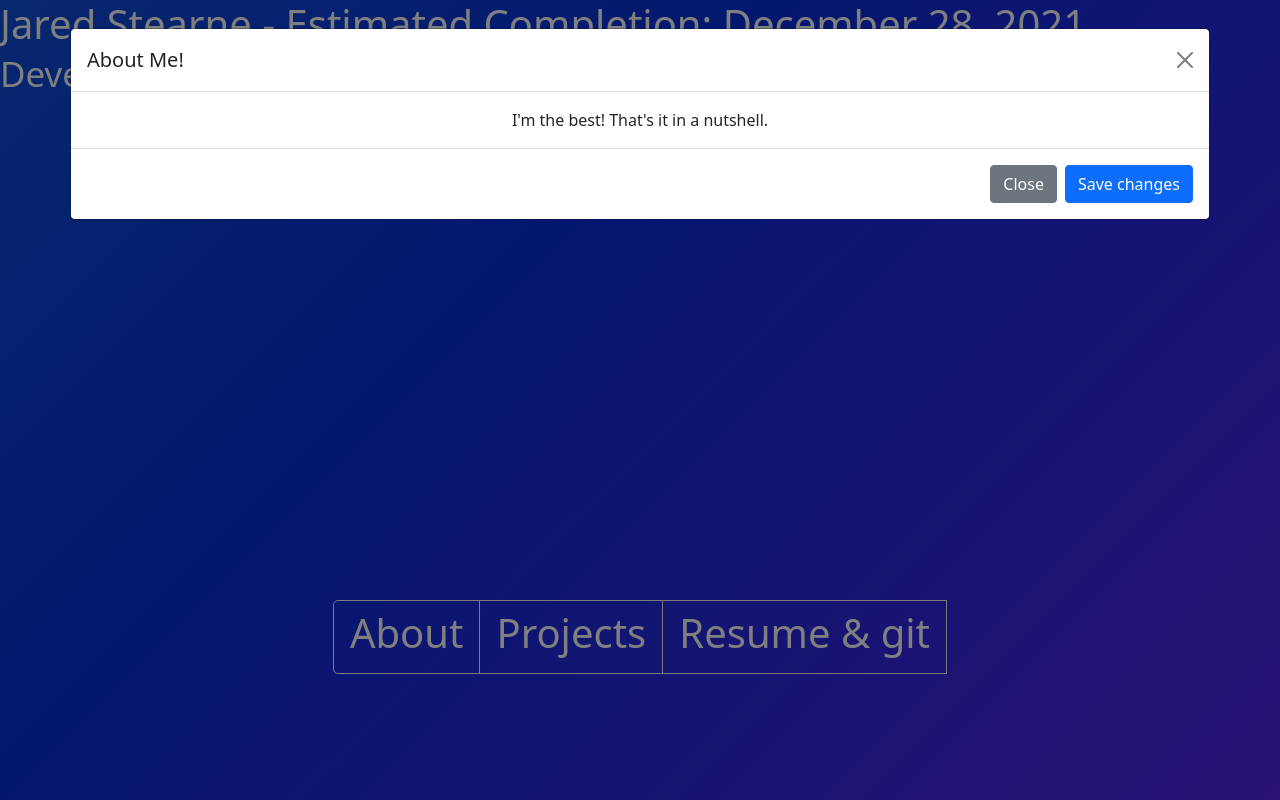
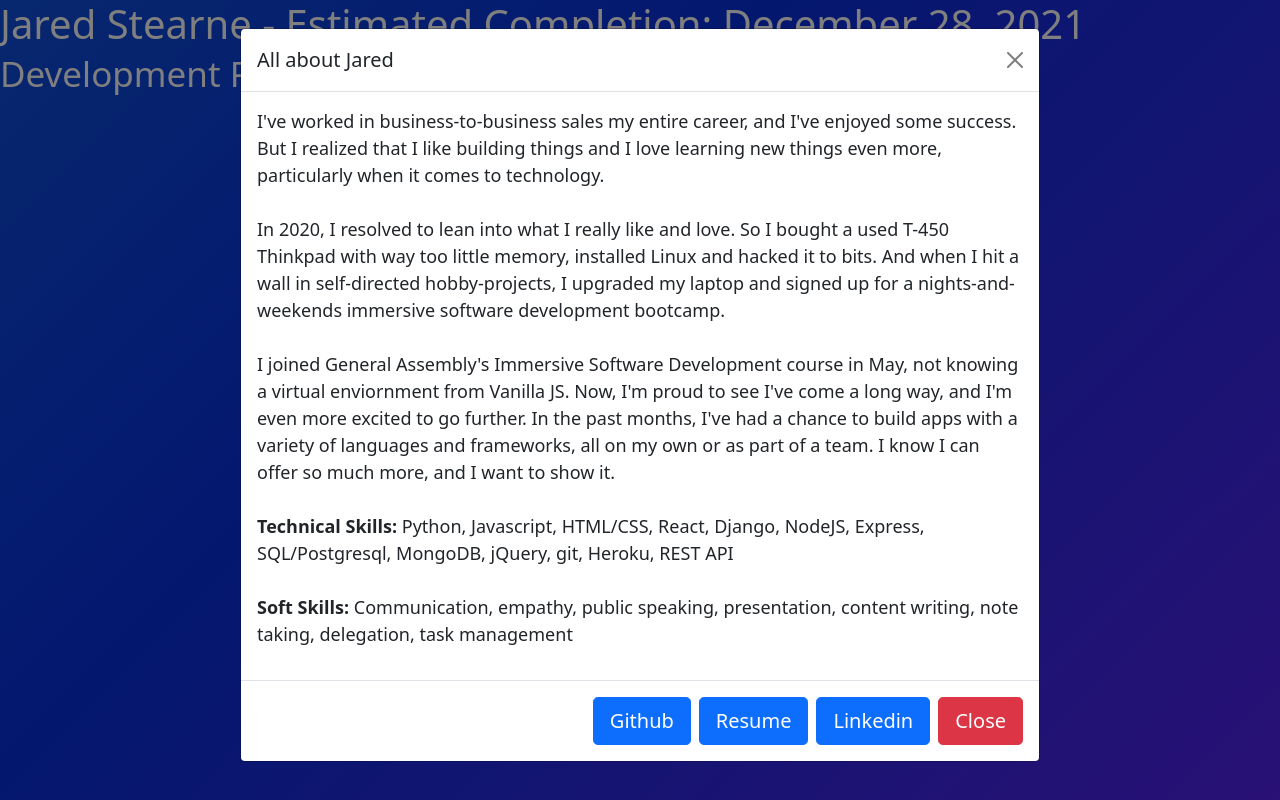
Before and after one commit to jstearne/portfolio-site, a Django app: page / in a window 1280 px wide, after a click on "About". Run offline with Django 3.2, Linux system fonts and the light colour scheme.

Commit message:
About is fine for now, need to update projects and then can share.

```diff
--- a/main_app/templates/base.html
+++ b/main_app/templates/base.html
@@ -55,18 +55,35 @@
         <button type="button" class="btn btn-outline-light btn-lg" data-bs-toggle="modal" data-bs-target="#aboutModal"><h1>About</h1></button>
         <!--ABOUT Modal contents-->
         <div class="modal fade" id="aboutModal" tabindex="-1" aria-labelledby="aboutModalLabel" aria-hidden="true">
-          <div class="modal-dialog modal-xl">
+          <div class="modal-dialog modal-lg">
             <div class="modal-content">
               <div class="modal-header">
-                <h5 class="modal-title" id="exampleModalLabel">About Me!</h5>
+                <h5 class="modal-title" id="exampleModalLabel">All about Jared</h5>
                 <button type="button" class="btn-close" data-bs-dismiss="modal" aria-label="Close"></button>
               </div>
-              <div class="modal-body">
-                I'm the best! That's it in a nutshell.
+              <div class="modal-body"><!--ABOUT ME TEXT-->
+                <p style="text-align: left; font-size: large;">
+                  I've worked in business-to-business sales my entire career, and I've enjoyed some success.
+                  But I realized that I like building things and I love learning new things even more, particularly when it comes to technology.
+                  <br><br>
+                  In 2020, I resolved to lean into what I really like and love. So I bought a used T-450 Thinkpad with way too little memory, installed Linux and hacked it to bits.
+                  And when I hit a wall in self-directed hobby-projects, I upgraded my laptop and signed up for a nights-and-weekends immersive software development bootcamp.
+                  <br><br>
+                  I joined General Assembly's Immersive Software Development course in May, not knowing a virtual enviornment from Vanilla JS.
+                  Now, I'm proud to see I've come a long way, and I'm even more excited to go further. In the past months, I've had a chance to build apps with a variety of
+                  languages and frameworks, all on my own or as part of a team. I know I can offer so much more, and I want to show it.
+                  <br><br>
+                  <b>Technical Skills:</b> Python, Javascript, HTML/CSS, React, Django, NodeJS, Express, SQL/Postgresql, MongoDB, jQuery, git, Heroku, REST API
+                  <br><br>
+                  <b>Soft Skills:</b> Communication, empathy, public speaking, presentation, content writing, note taking, delegation, task management
+                </p>
+
               </div>
               <div class="modal-footer">
-                <button type="button" class="btn btn-secondary" data-bs-dismiss="modal">Close</button>
-                <button type="button" class="btn btn-primary">Save changes</button>
+                <a href="https://github.com/jstearne" class="btn btn-primary btn-lg" role="button" target="_blank">Github</a>
+                <a href="https://drive.google.com/file/d/1o3ykV08fwCiDjaLF1epz1XuS756iaNdt/view?usp=sharing" class="btn btn-primary btn-lg" role="button" target="_blank">Resume</a>
+                <a href="https://www.linkedin.com/in/jared-stearne" class="btn btn-primary btn-lg" role="button" target="_blank">Linkedin</a>
+                <button type="button" class="btn btn-danger btn-lg" data-bs-dismiss="modal">Close</button>
               </div>
             </div>
           </div>
@@ -127,8 +144,10 @@
                 <!--end carousel-->
               </div>
               <div class="modal-footer">
-                <button type="button" class="btn btn-secondary" data-bs-dismiss="modal">Close</button>
-                <button type="button" class="btn btn-primary">Save changes</button>
+                <a href="https://github.com/jstearne" class="btn btn-primary btn-lg" role="button" target="_blank">Github</a>
+                <a href="https://drive.google.com/file/d/1o3ykV08fwCiDjaLF1epz1XuS756iaNdt/view?usp=sharing" class="btn btn-primary btn-lg" role="button" target="_blank">Resume</a>
+                <a href="https://www.linkedin.com/in/jared-stearne" class="btn btn-primary btn-lg" role="button" target="_blank">Linkedin</a>
+                <button type="button" class="btn btn-danger btn-lg" data-bs-dismiss="modal">Close</button>
               </div>
             </div>
           </div>
@@ -136,7 +155,7 @@
 
 
         <!--TRIGGER RESUME/GIT MODAL-->
-        <button type="button" class="btn btn-outline-light btn-lg" data-bs-toggle="modal" data-bs-target="#githubModal"><h1>Resume & git</h1></button>
+        <button type="button" class="btn btn-outline-light btn-lg" data-bs-toggle="modal" data-bs-target="#githubModal"><h1>Credentials</h1></button>
         <!--GITHUB Modal contents-->
         <div class="modal fade" id="githubModal" tabindex="-1" aria-labelledby="githubModalLabel" aria-hidden="true">
           <div class="modal-dialog modal-lg">
@@ -146,16 +165,15 @@
                 <iframe src="https://drive.google.com/file/d/1o3ykV08fwCiDjaLF1epz1XuS756iaNdt/preview#view=FitH" width="720" height="850" allow="autoplay"></iframe>
               </div>
               <div class="modal-footer">
-                <a href="https://drive.google.com/file/d/1o3ykV08fwCiDjaLF1epz1XuS756iaNdt/view?usp=sharing" class="btn btn-primary btn-lg" role="button" target="_blank">Open Resume</a>
-                <a href="https://github.com/jstearne" class="btn btn-primary btn-lg" role="button" target="_blank">Open github</a>
+                <a href="https://github.com/jstearne" class="btn btn-primary btn-lg" role="button" target="_blank">Github</a>
+                <a href="https://drive.google.com/file/d/1o3ykV08fwCiDjaLF1epz1XuS756iaNdt/view?usp=sharing" class="btn btn-primary btn-lg" role="button" target="_blank">Resume</a>
+                <a href="https://www.linkedin.com/in/jared-stearne" class="btn btn-primary btn-lg" role="button" target="_blank">Linkedin</a>
                 <button type="button" class="btn btn-danger btn-lg" data-bs-dismiss="modal">Close</button>
-
               </div>
             </div>
           </div>
         </div><!--contents end-->
 
-
       </div>
     </div>
   </body>
```
